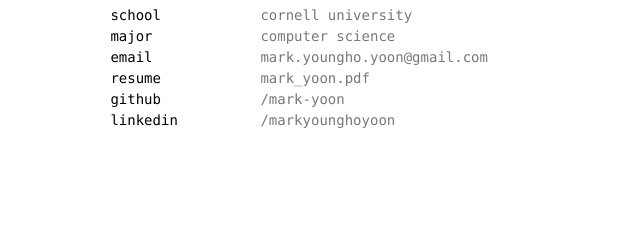
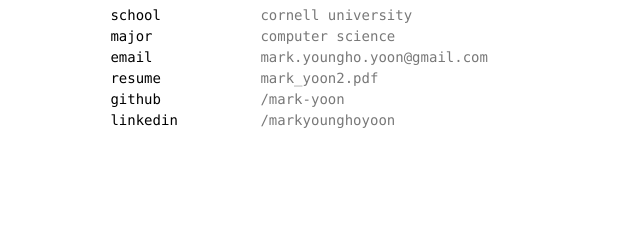
Before and after one commit to mark-yoon/mark-yoon.github.io, a plain HTML site: page index.html in a window 1280 px wide. Shown: the part 161-401 px from the top of the page, 0-640 px from the left. Drawn offline with Linux system fonts and the light colour scheme.

Commit message:
Udpate resume again

```diff
--- a/index.html
+++ b/index.html
@@ -35,7 +35,7 @@
       <li><b>school</b><a href="http://www.engineering.cornell.edu/" target="_blank">cornell university</a></li>
       <li><b>major</b><a href="http://www.cs.cornell.edu/" target="_blank">computer science</a></li>
       <li><b>email</b><a href="mailto:mark.youngho.yoon@gmail.com">mark.youngho.yoon@gmail.com</a></li>
-      <li><b>resume</b><a href="./assets/Mark_Yoon.pdf" target="_blank">mark_yoon.pdf</a></li>
+      <li><b>resume</b><a href="./assets/Mark_Yoon.pdf" target="_blank">mark_yoon2.pdf</a></li>
       <li><b>github</b><a href="https://github.com/mark-yoon">/mark-yoon</a></li>
       <li><b>linkedin</b><a href="https://www.linkedin.com/in/markyounghoyoon">/markyounghoyoon</a></li>
     </ul>
```
Also changed, not shown: 2 other files.
